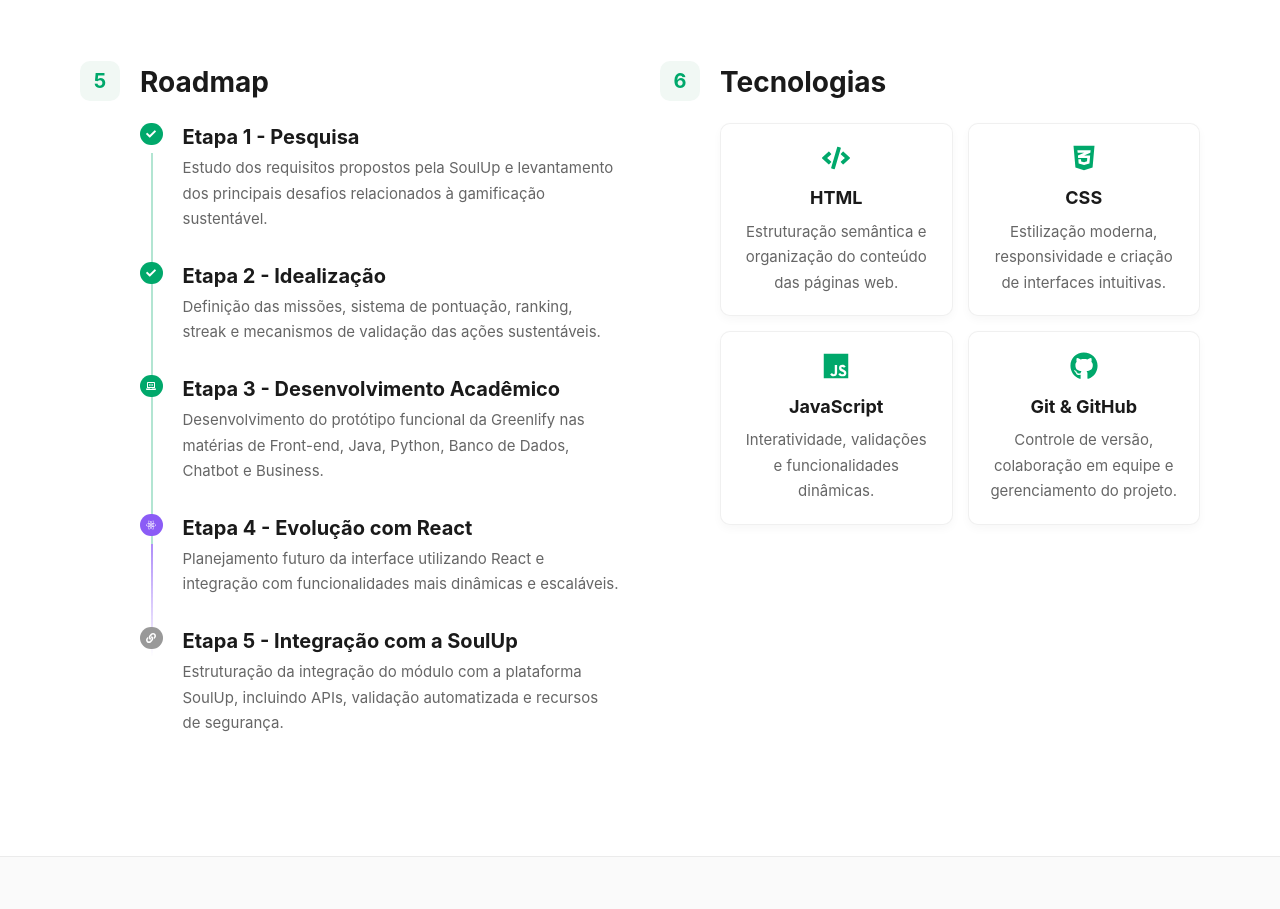
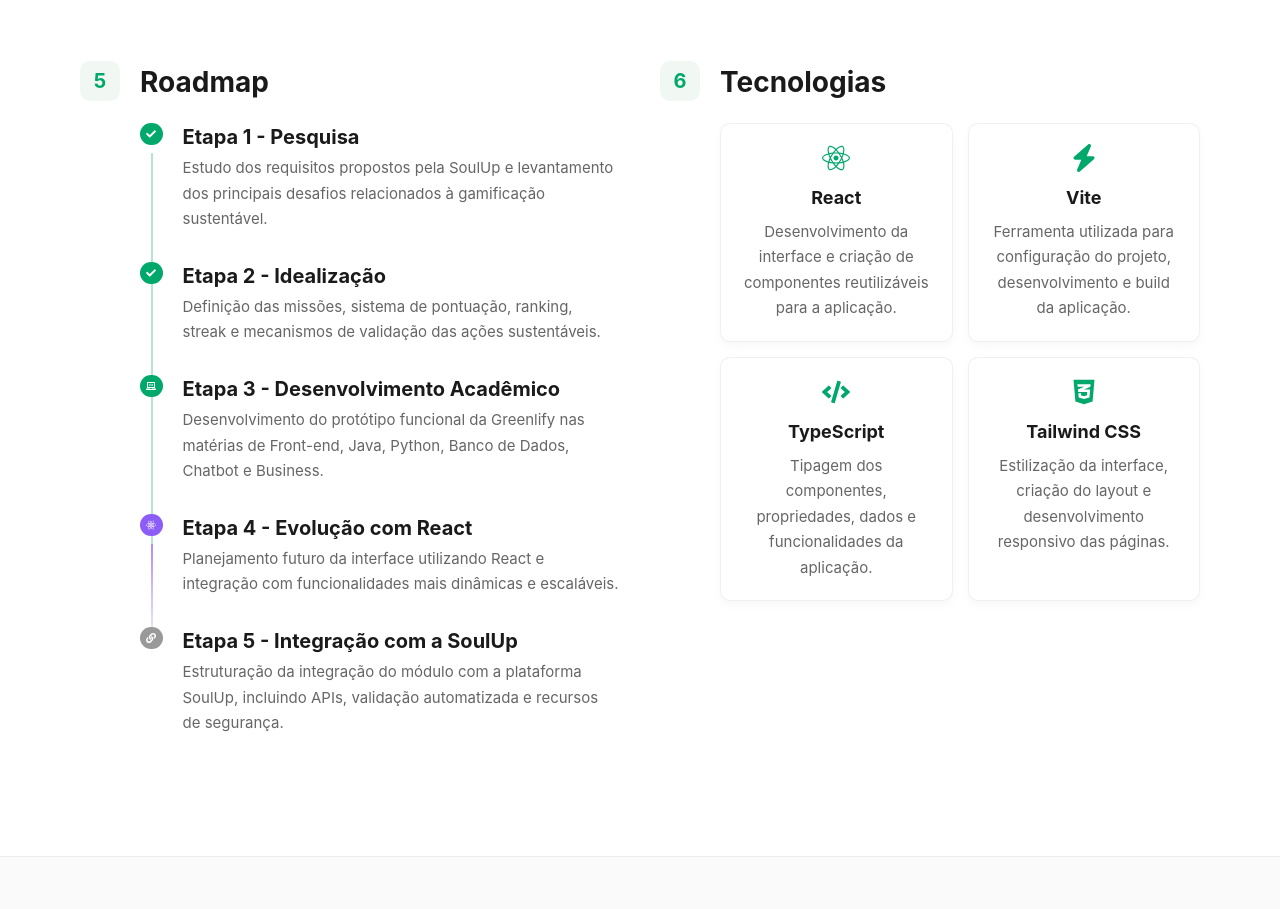
Before and after one commit to milasnt/greenlify-front, a React (Vite) app: page /sobre in a window 1280 px wide. Shown: the part 3560-4469 px from the top of the page. Built offline with nearby package versions, Linux system fonts and the light colour scheme.

Commit message:
fix: atualizando as tecnologias

```diff
--- a/src/routes/Sobre/index.tsx
+++ b/src/routes/Sobre/index.tsx
@@ -4,8 +4,8 @@
 import Roadmap from "../../components/Roadmap";
 import imgFiap from "../../assets/img/sobre/img-fiap.jpeg";
 import imgSoulup from "../../assets/img/sobre/img-soulup.png";
-import { FaSeedling, FaLeaf, FaRobot, FaChartLine, FaUsers, FaTrophy, FaCode, FaCss3Alt, FaJs, FaGithub } from "react-icons/fa";
-import { FaListCheck } from "react-icons/fa6";
+import { FaSeedling, FaLeaf, FaRobot, FaChartLine, FaUsers, FaTrophy, FaCode, FaCss3Alt } from "react-icons/fa";
+import { FaBolt, FaListCheck, FaReact } from "react-icons/fa6";
 
 export default function Sobre() {
     return (
@@ -181,27 +181,27 @@
 
                                     <div className="grid grid-cols-2 gap-6 max-[768px]:grid-cols-2 max-[480px]:grid-cols-1">
                                         <Card center>
+                                            <FaReact className="mx-auto mb-5 text-[2.8rem] text-green-primary" />
+                                            <h3 className="mb-3 text-[1.8rem] font-bold text-text-main">React</h3>
+                                            <p className="text-[1.5rem] leading-[1.7] text-text-secondary">Desenvolvimento da interface e criação de componentes reutilizáveis para a aplicação.</p>
+                                        </Card>
+
+                                        <Card center>
+                                            <FaBolt className="mx-auto mb-5 text-[2.8rem] text-green-primary" />
+                                            <h3 className="mb-3 text-[1.8rem] font-bold text-text-main">Vite</h3>
+                                            <p className="text-[1.5rem] leading-[1.7] text-text-secondary">Ferramenta utilizada para configuração do projeto, desenvolvimento e build da aplicação.</p>
+                                        </Card>
+
+                                        <Card center>
                                             <FaCode className="mx-auto mb-5 text-[2.8rem] text-green-primary" />
-                                            <h3 className="mb-3 text-[1.8rem] font-bold text-text-main">HTML</h3>
-                                            <p className="text-[1.5rem] leading-[1.7] text-text-secondary">Estruturação semântica e organização do conteúdo das páginas web.</p>
+                                            <h3 className="mb-3 text-[1.8rem] font-bold text-text-main">TypeScript</h3>
+                                            <p className="text-[1.5rem] leading-[1.7] text-text-secondary">Tipagem dos componentes, propriedades, dados e funcionalidades da aplicação.</p>
                                         </Card>
 
                                         <Card center>
                                             <FaCss3Alt className="mx-auto mb-5 text-[2.8rem] text-green-primary" />
-                                            <h3 className="mb-3 text-[1.8rem] font-bold text-text-main">CSS</h3>
-                                            <p className="text-[1.5rem] leading-[1.7] text-text-secondary">Estilização moderna, responsividade e criação de interfaces intuitivas.</p>
-                                        </Card>
-
-                                        <Card center>
-                                            <FaJs className="mx-auto mb-5 text-[2.8rem] text-green-primary" />
-                                            <h3 className="mb-3 text-[1.8rem] font-bold text-text-main">JavaScript</h3>
-                                            <p className="text-[1.5rem] leading-[1.7] text-text-secondary">Interatividade, validações e funcionalidades dinâmicas.</p>
-                                        </Card>
-
-                                        <Card center>
-                                            <FaGithub className="mx-auto mb-5 text-[2.8rem] text-green-primary" />
-                                            <h3 className="mb-3 text-[1.8rem] font-bold text-text-main">Git & GitHub</h3>
-                                            <p className="text-[1.5rem] leading-[1.7] text-text-secondary">Controle de versão, colaboração em equipe e gerenciamento do projeto.</p>
+                                            <h3 className="mb-3 text-[1.8rem] font-bold text-text-main">Tailwind CSS</h3>
+                                            <p className="text-[1.5rem] leading-[1.7] text-text-secondary">Estilização da interface, criação do layout e desenvolvimento responsivo das páginas.</p>
                                         </Card>
                                     </div>
                                 </div>
```
